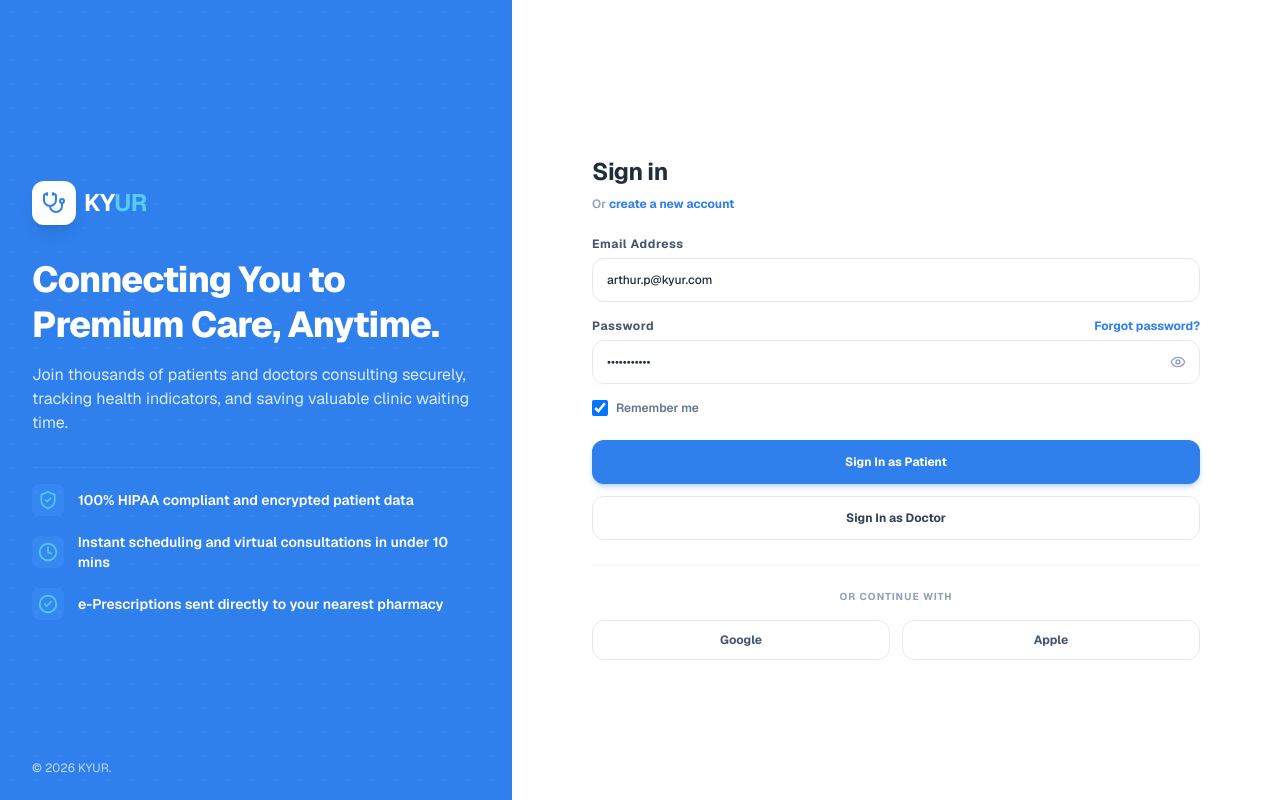
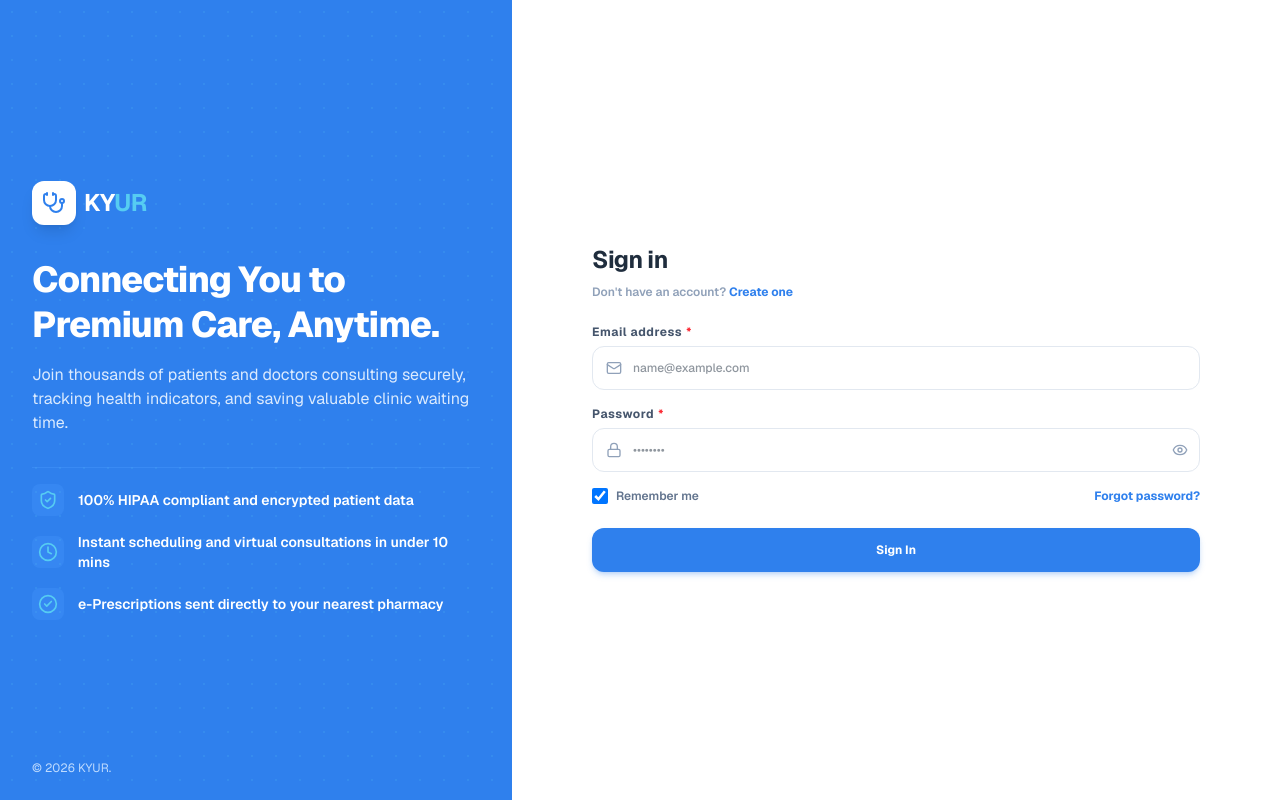
Before and after one commit to codebeen/telehealth, a Next.js app in the folder web/: page /login in a window 1280 px wide. Built offline with nearby package versions, Linux system fonts and the light colour scheme.

Commit message:
Update LoginPage.tsx

```diff
--- a/web/src/modules/auth/components/LoginPage.tsx
+++ b/web/src/modules/auth/components/LoginPage.tsx
@@ -2,75 +2,94 @@
 
 import React, { useState } from 'react';
 import Link from 'next/link';
-import { Eye, EyeOff } from 'lucide-react';
+import { Eye, EyeOff, Mail, Lock } from 'lucide-react';
+import { TextField } from '@/components/ui/TextField';
 
 export default function LoginPage() {
+  const [email, setEmail] = useState('');
+  const [password, setPassword] = useState('');
   const [showPassword, setShowPassword] = useState(false);
+  const [errors, setErrors] = useState<{ email?: string; password?: string }>({});
+
+  const validate = () => {
+    const newErrors: { email?: string; password?: string } = {};
+    if (!email.trim()) {
+      newErrors.email = 'Email address is required.';
+    } else if (!/^[^\s@]+@[^\s@]+\.[^\s@]+$/.test(email.trim())) {
+      newErrors.email = 'Please enter a valid email address.';
+    }
+    if (!password) {
+      newErrors.password = 'Password is required.';
+    }
+    return newErrors;
+  };
+
+  const handleSubmit = (e: React.FormEvent) => {
+    e.preventDefault();
+    const newErrors = validate();
+    setErrors(newErrors);
+    if (Object.keys(newErrors).length === 0) {
+      // TODO: submit
+    }
+  };
+
   return (
     <div className="space-y-6 animate-in fade-in duration-300">
       <div>
         <h2 className="text-2xl font-bold tracking-tight text-brand-text">Sign in</h2>
         <p className="mt-2 text-xs font-semibold text-slate-400">
-          Or{' '}
+          Don&apos;t have an account?{' '}
           <Link href="/register" className="font-bold text-primary hover:underline">
-            create a new account
+            Create one
           </Link>
         </p>
       </div>
 
-      <form className="space-y-4" onSubmit={(e) => e.preventDefault()}>
-        <div>
-          <label htmlFor="email" className="block text-xs font-bold text-slate-600 tracking-wider">
-            Email Address
-          </label>
-          <div className="mt-1.5">
-            <input
+      <form className="space-y-4" onSubmit={handleSubmit}>
+        <TextField
           id="email"
-              name="email"
+          label="Email address"
           type="email"
           autoComplete="email"
+          placeholder="name@example.com"
+          value={email}
+          onChange={(e) => {
+            setEmail(e.target.value);
+            if (errors.email) setErrors((prev) => ({ ...prev, email: undefined }));
+          }}
+          icon={Mail}
+          error={errors.email}
           required
-              defaultValue="arthur.p@kyur.com"
-              className="block w-full h-11 rounded-xl border border-slate-200 px-3.5 text-xs font-medium text-brand-text outline-hidden focus:border-primary/30 focus:ring-1 focus:ring-primary/30"
-              placeholder="name@example.com"
         />
-          </div>
-        </div>
 
-        <div>
-          <div className="flex items-center justify-between">
-            <label htmlFor="password" className="block text-xs font-bold text-slate-600 tracking-wider">
-              Password
-            </label>
-            <div className="text-xs">
-              <a href="#" className="font-bold text-primary hover:underline">
-                Forgot password?
-              </a>
-            </div>
-          </div>
-          <div className="mt-1.5 relative">
-            <input
+        <TextField
           id="password"
-              name="password"
+          label="Password"
           type={showPassword ? 'text' : 'password'}
           autoComplete="current-password"
+          placeholder="••••••••"
+          value={password}
+          onChange={(e) => {
+            setPassword(e.target.value);
+            if (errors.password) setErrors((prev) => ({ ...prev, password: undefined }));
+          }}
+          icon={Lock}
+          error={errors.password}
           required
-              defaultValue="password123"
-              className="block w-full h-11 rounded-xl border border-slate-200 pl-3.5 pr-10 text-xs font-medium text-brand-text outline-hidden focus:border-primary/30 focus:ring-1 focus:ring-primary/30"
-              placeholder="••••••••"
-            />
+          rightElement={
             <button
               type="button"
               onClick={() => setShowPassword(!showPassword)}
-              className="absolute inset-y-0 right-3.5 flex items-center text-slate-400 hover:text-slate-650 transition-colors"
+              className="text-slate-400 hover:text-slate-600 transition-colors"
+              aria-label={showPassword ? 'Hide password' : 'Show password'}
             >
               {showPassword ? <EyeOff className="h-4 w-4" /> : <Eye className="h-4 w-4" />}
             </button>
-          </div>
-        </div>
+          }
+        />
 
         <div className="flex items-center justify-between">
-          <div className="flex items-center">
+          <label className="flex items-center gap-2 cursor-pointer select-none">
             <input
               id="remember-me"
               name="remember-me"
@@ -78,42 +97,22 @@ export default function LoginPage() {
               defaultChecked
               className="h-4 w-4 rounded-sm border-slate-300 text-primary focus:ring-primary"
             />
-            <label htmlFor="remember-me" className="ml-2 block text-xs font-semibold text-slate-500">
-              Remember me
+            <span className="text-xs font-semibold text-slate-500">Remember me</span>
           </label>
-          </div>
+          <a href="#" className="text-xs font-bold text-primary hover:underline">
+            Forgot password?
+          </a>
         </div>
 
-        <div className="space-y-3 pt-2">
-          <Link
-            href="/patient/dashboard"
-            className="flex w-full h-11 items-center justify-center rounded-xl bg-primary text-xs font-bold text-white shadow-md shadow-primary/25 hover:bg-primary-dark hover:scale-102 transition-all duration-150"
+        <div className="pt-2">
+          <button
+            type="submit"
+            className="flex w-full h-11 items-center justify-center rounded-xl bg-primary text-xs font-bold text-white shadow-md shadow-primary/25 hover:bg-primary-dark hover:scale-[1.02] transition-all duration-150"
           >
-            Sign In as Patient
-          </Link>
-          <Link
-            href="/doctor/dashboard"
-            className="flex w-full h-11 items-center justify-center rounded-xl border border-slate-200 bg-white text-xs font-bold text-slate-700 hover:bg-slate-50 hover:border-slate-300 hover:scale-102 transition-all duration-150"
-          >
-            Sign In as Doctor
-          </Link>
+            Sign In
+          </button>
         </div>
       </form>
-
-      {/* Social Provider Sign In */}
-      <div className="mt-6 border-t border-slate-100 pt-6">
-        <span className="block text-center text-[10px] font-bold text-slate-400 uppercase tracking-widest">
-          Or Continue With
-        </span>
-        <div className="mt-4 grid grid-cols-2 gap-3">
-          <button className="flex h-10 items-center justify-center rounded-xl border border-slate-200 text-xs font-bold text-slate-600 hover:bg-slate-50 transition-colors">
-            Google
-          </button>
-          <button className="flex h-10 items-center justify-center rounded-xl border border-slate-200 text-xs font-bold text-slate-600 hover:bg-slate-50 transition-colors">
-            Apple
-          </button>
-        </div>
-      </div>
     </div>
   );
 }
```
Lines whose indentation alone changed are shown as unchanged.
